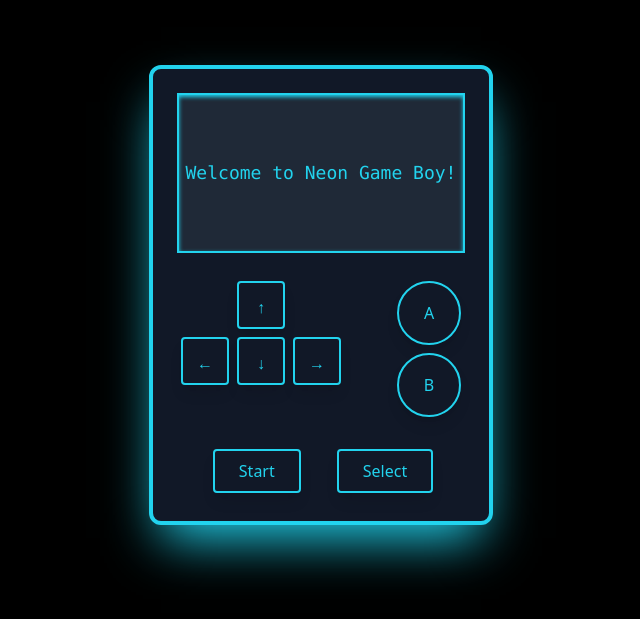
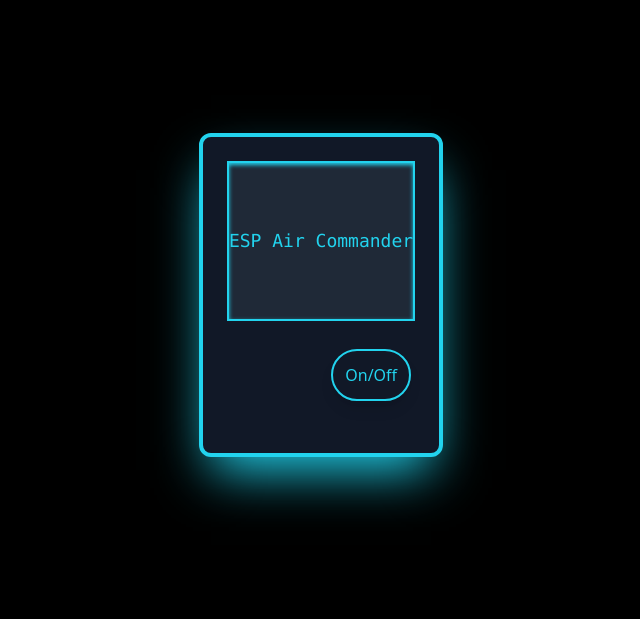
Before and after one commit to jishnu1711/g24_web_server, a React (Vite) app in the folder Frontend/: page / in a window 1280 px wide. Shown: the part 105-724 px from the top of the page, without its empty margins (319-959 px from the left). Built offline with nearby package versions, Linux system fonts and the light colour scheme.

Commit message:
name changed

```diff
--- a/Frontend/src/Pages/GAmeboy.jsx
+++ b/Frontend/src/Pages/GAmeboy.jsx
@@ -26,7 +26,7 @@ function GameBoy() {
   });
 
   // 🔹 State to show last action on the "screen"
-  const [screenMessage, setScreenMessage] = useState("Welcome to Neon Game Boy!");
+  const [screenMessage, setScreenMessage] = useState("ESP Air Commander");
 
   // 🔹 ESP32 IP (Update if needed)
   const ESP_IP = "http://192.168.61.134"; // Change this to match your ESP32 IP
@@ -112,25 +112,25 @@ function GameBoy() {
 
           {/* 🎮 D-Pad (Up, Down, Left, Right) */}
           <div className="flex flex-col items-center">
-            <NeonButton label="↑" onClick={() => handleToggle("up")} extraClasses="w-12 h-12" />
+            {/* <NeonButton label="↑" onClick={() => handleToggle("up")} extraClasses="w-12 h-12" /> */}
             <div className="flex">
-              <NeonButton label="←" onClick={() => handleToggle("left")} extraClasses="w-12 h-12" />
+              {/* <NeonButton label="←" onClick={() => handleToggle("left")} extraClasses="w-12 h-12" />
               <NeonButton label="↓" onClick={() => handleToggle("down")} extraClasses="w-12 h-12" />
-              <NeonButton label="→" onClick={() => handleToggle("right")} extraClasses="w-12 h-12" />
+              <NeonButton label="→" onClick={() => handleToggle("right")} extraClasses="w-12 h-12" /> */}
             </div>
           </div>
 
           {/* 🔴 Action Buttons (A & B) */}
           <div className="flex flex-col items-center">
-            <NeonButton label="A" onClick={() => handleAC("A")} extraClasses="w-16 h-16 rounded-full" />
-            <NeonButton label="B" onClick={() => handleAC("B")} extraClasses="w-16 h-16 rounded-full" />
+            {/* <NeonButton label="A" onClick={() => handleAC("A")} extraClasses="w-16 h-16 rounded-full" /> */}
+            <NeonButton label="On/Off" onClick={() => handleAC("B")} extraClasses=" rounded-full" />
           </div>
         </div>
 
         {/* 🔹 Start and Select Buttons */}
         <div className="flex justify-center mt-6 space-x-8">
-          <NeonButton label="Start" onClick={() => handleToggle("start")} extraClasses="px-6 py-2" />
-          <NeonButton label="Select" onClick={() => handleToggle("select")} extraClasses="px-6 py-2" />
+          {/* <NeonButton label="Start" onClick={() => handleToggle("start")} extraClasses="px-6 py-2" />
+          <NeonButton label="Select" onClick={() => handleToggle("select")} extraClasses="px-6 py-2" /> */}
         </div>
       </div>
     </div>
```
Also changed, not shown: 1 other file (tests, documents, lock files or other folders).
